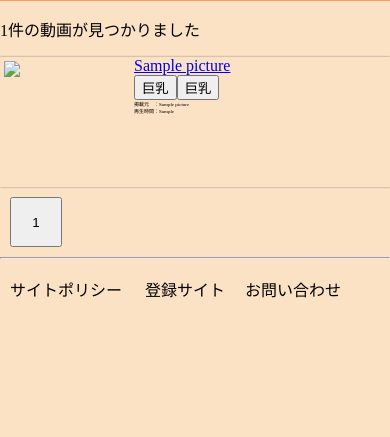
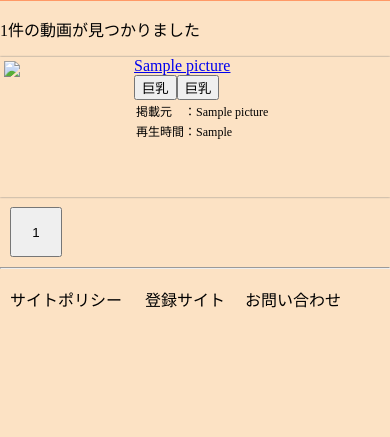
Before and after one commit to yttcdfm/htdocs, a PHP site: page /index.php in a window 390 px wide. Shown: the part 169-606 px from the top of the page. Run offline with PHP 8.4, Linux system fonts and the light colour scheme; data comes from the database, SQL or seed files in the repository; tables that the repository leaves empty hold one stand-in row (values such as "Sample post"); data that the repository does not hold is empty; some libraries are stand-ins or nearby versions.

Commit message:
詳細説明の文字を大きくした。コンテンツの高さも見直し

```diff
--- a/style.css
+++ b/style.css
@@ -278,6 +278,7 @@ div.reg-category-right{
     margin-bottom: 8px;
     margin-left: 0px;
     margin-right: 0px;
+    height: 140px;
   }
   div.img{
     width: 33%;
@@ -285,6 +286,10 @@ div.reg-category-right{
   div.content-explain{
     width: 67%;
   }
+  p.content{
+    margin: 2px;
+    font-size: 12px
+  }
   button.page-button{
   width: 14%;
   }
```
